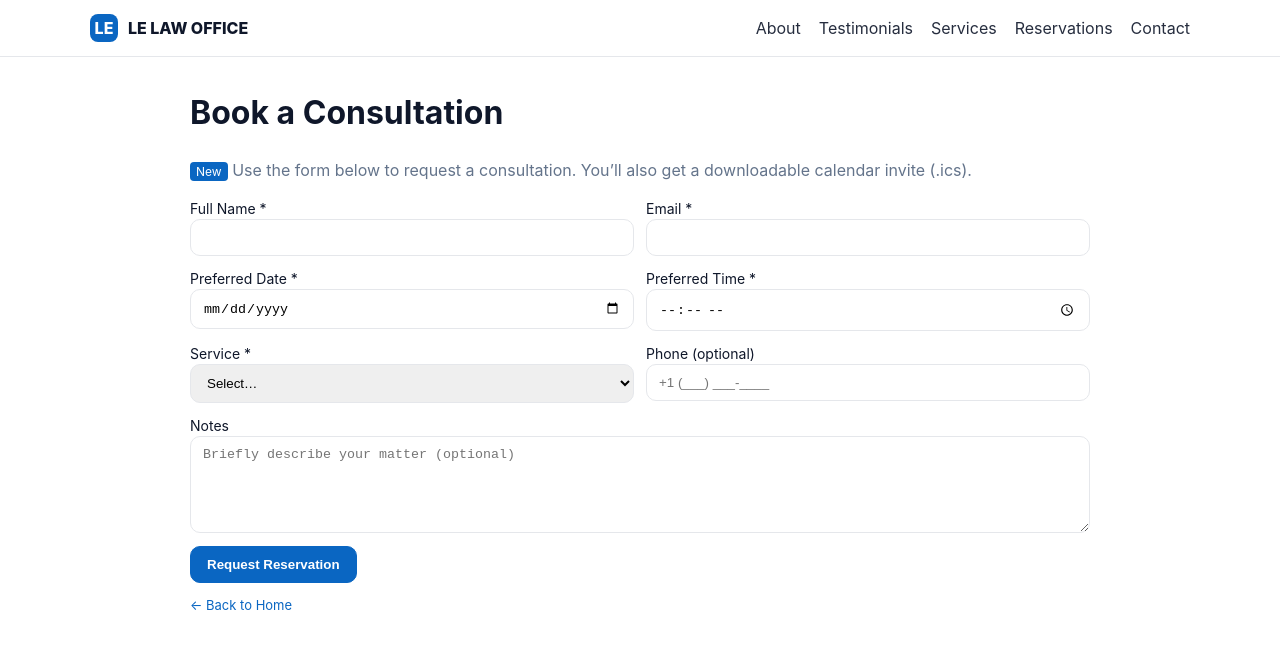
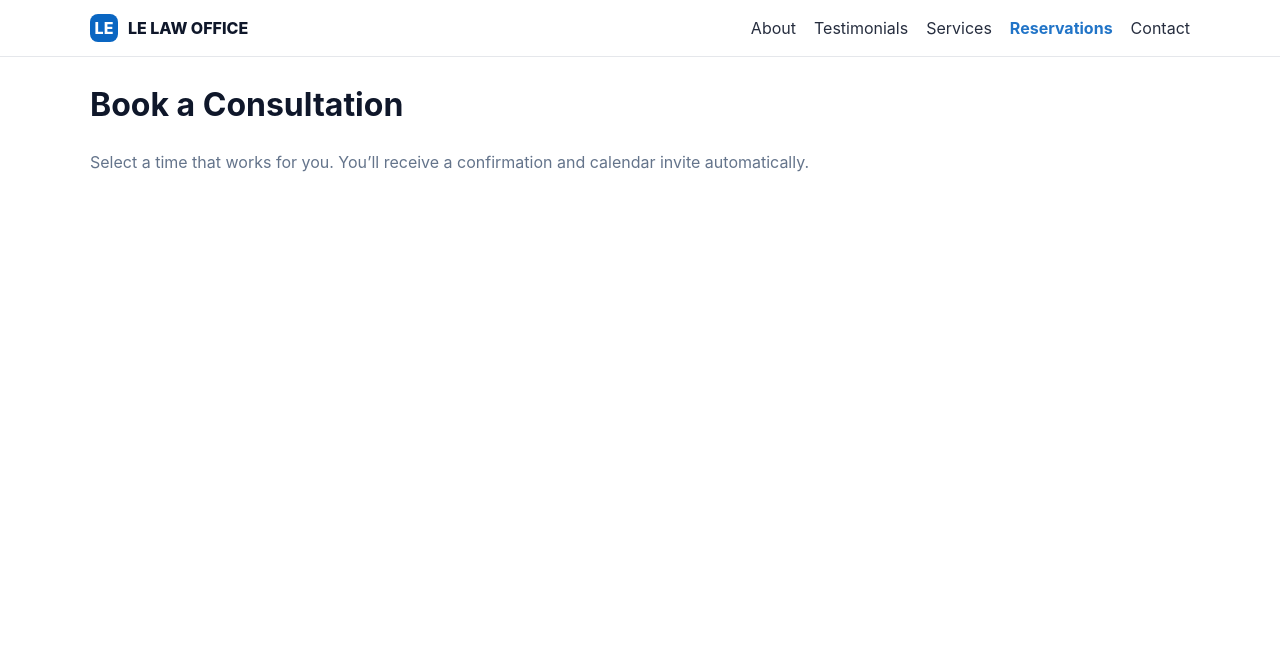
Before and after one commit to LeLawOffice/lelawoffice-site, a plain HTML site: page reservations.html in a window 1280 px wide. Drawn offline with Linux system fonts and the light colour scheme; a script that the page names is missing.

Commit message:
Update reservations.html

```diff
--- a/reservations.html
+++ b/reservations.html
@@ -1,35 +1,39 @@
 <!doctype html>
-<html lang="en"><head>
-<meta charset="utf-8"><meta name="viewport" content="width=device-width, initial-scale=1">
+<html lang="en">
+<head>
+  <meta charset="utf-8">
+  <meta name="viewport" content="width=device-width, initial-scale=1">
   <title>Book a Consultation — LE LAW OFFICE</title>
   <link rel="icon" href="assets/favicon.svg">
   <link rel="stylesheet" href="styles.css">
-<link rel="stylesheet" href="resv.css">
-<script defer src="resv.js"></script>
-</head><body>
-<header class="header"><div class="container bar">
+  <style>
+    /* Add some padding around the Calendly frame */
+    .cal-wrap {
+      width: min(1100px, 92%);
+      margin: 24px auto;
+    }
+  </style>
+</head>
+<body>
+  <header class="header">
+    <div class="container bar">
       <a class="brand" href="index.html"><span class="logo">LE</span> LE LAW OFFICE</a>
       <nav class="nav">
         <a href="about.html">About</a>
         <a href="testimonials.html">Testimonials</a>
         <a href="index.html#services">Services</a>
-    <a href="reservations.html">Reservations</a>
+        <a href="reservations.html" aria-current="page">Reservations</a>
         <a href="index.html#contact">Contact</a>
       </nav>
-</div></header>
-<div class="resv"><main class="resv-wrap">
+    </div>
+  </header>
+  <main class="cal-wrap">
     <h1>Book a Consultation</h1>
-  <p class="resv-muted"><span class="resv-badge">New</span> Use the form below to request a consultation. You’ll also get a downloadable calendar invite (.ics).</p>
-  <form id="reservation-form" class="resv-form" name="Reservation" method="POST" action="/thank-you.html" data-netlify="true" netlify-honeypot="bot-field">
-    <input type="hidden" name="form-name" value="Reservation">
-    <p class="resv-hide"><label>Don’t fill this out if you're human: <input name="bot-field"></label></p>
-    <div class="resv-grid"><label>Full Name *<input name="name" required></label><label>Email *<input name="email" type="email" required></label></div>
-    <div class="resv-grid"><label>Preferred Date *<input name="date" type="date" required></label><label>Preferred Time *<input name="time" type="time" required></label></div>
-    <div class="resv-grid"><label>Service *<select name="service" required><option value=''>Select…</option><option>Immigration & Refugee</option><option>Criminal Defence</option><option>Consultation / Case Review</option></select></label><label>Phone (optional)<input name="phone" placeholder="+1 (___) ___-____"></label></div>
-    <label>Notes<textarea name="message" rows="5" placeholder="Briefly describe your matter (optional)"></textarea></label>
-    <div id="reservation-alert" class="resv-muted" style="margin:8px 0 0;"></div>
-    <button class="resv-btn resv-primary" type="submit">Request Reservation</button>
-    <p class="resv-small"><a href="index.html">← Back to Home</a></p>
-  </form>
-</main></div>
-</body></html>
+    <p class="lead">Select a time that works for you. You’ll receive a confirmation and calendar invite automatically.</p>
+    <div class="calendly-inline-widget"
+         data-url="https://calendly.com/lelawoffice-info/30min"
+         style="min-width:320px;height:750px;"></div>
+    <script src="https://assets.calendly.com/assets/external/widget.js" async></script>
+  </main>
+</body>
+</html>
```
Lines whose indentation alone changed are shown as unchanged.
